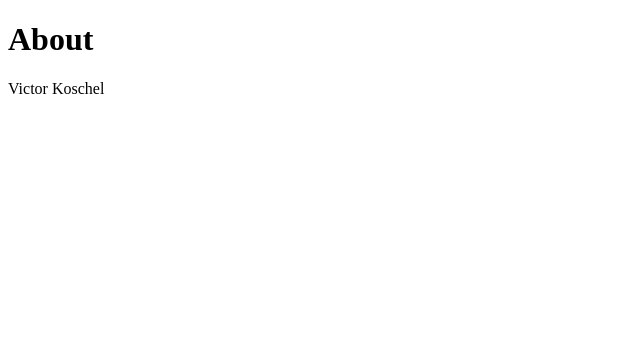
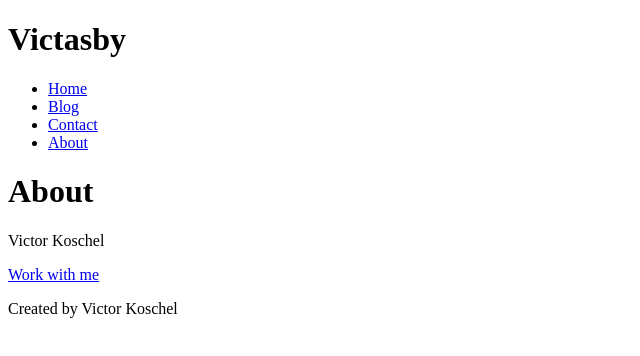
Before and after one commit to vkoschel/gatsby-bootcamp, a Gatsby site: page /about in a window 1280 px wide. Shown: the whole page, without its empty margins (0-640 px from the left). Built offline with nearby package versions, Linux system fonts and the light colour scheme; Gatsby itself is replaced by a stand-in of ours.

Commit message:
Header, footer, and links

```diff
--- a/src/pages/about.js
+++ b/src/pages/about.js
@@ -1,10 +1,16 @@
 import React from 'react'
+import { Link } from 'gatsby'
+import Footer from './components/footer'
+import Header from './components/header'
 
 const about = () => {
     return (
         <div>
+            <Header />
             <h1>About</h1>
             <p>Victor Koschel</p>
+            <p><Link to="/contact">Work with me</Link></p>
+            <Footer />
         </div>
     )
 }
--- a/src/pages/blog.js
+++ b/src/pages/blog.js
@@ -1,10 +1,14 @@
 import React from 'react'
+import Footer from './components/footer'
+import Header from "./components/header"
 
 const BlogPage = () => {
     return (
         <div>
+            <Header />
             <h1>Blog</h1>
             <p>Blog posts</p>
+            <Footer />
         </div>
     )
 }
--- /dev/null
+++ b/src/pages/components/footer.js
@@ -0,0 +1,11 @@
+import React from 'react'
+
+const Footer = () => {
+    return (
+        <footer>
+            <p>Created by Victor Koschel</p>
+        </footer>
+    )
+}
+
+export default Footer
--- /dev/null
+++ b/src/pages/components/header.js
@@ -0,0 +1,28 @@
+import React from 'react'
+import { Link } from 'gatsby'
+
+const Header = () => {
+    return (
+        <header>
+            <h1>Victasby</h1>
+            <nav>
+                <ul>
+                    <li>
+                    <Link to="/">Home</Link>
+                    </li>
+                    <li>
+                    <Link to="/blog">Blog</Link>
+                    </li>
+                    <li>
+                    <Link to="/contact">Contact</Link>
+                    </li>
+                    <li>
+                    <Link to="/about">About</Link>
+                    </li>
+                </ul>
+            </nav>
+        </header>
+    )
+}
+
+export default Header
--- a/src/pages/contact.js
+++ b/src/pages/contact.js
@@ -1,10 +1,14 @@
 import React from 'react'
+import Footer from './components/footer'
+import Header from "./components/header"
 
 const contact = () => {
     return (
         <div>
+            <Header />
             <h1>Contact Info</h1>
-            <p>Call me maybe? <a href="https://instagram.com/victorkoschel" target="_blank">@victorkoschel</a></p>
+            <p>Call me maybe? <a href="https://instagram.com/victorkoschel" target="_blank"> @victorkoschel</a></p>
+            <Footer />
         </div>
     )
 }
--- a/src/pages/index.js
+++ b/src/pages/index.js
@@ -1,12 +1,16 @@
 import React from "react"
 import { Link } from 'gatsby'
+import Footer from './components/footer'
+import Header from "./components/header"
 
 const IndexPage = () => {
   return (
     <div>
+      <Header />
       <h1>Hello!</h1>
       <h2>Victor Koschel, developer from Araras</h2>
       <p>Need a developer? <Link to="/contact">Contact me. </Link></p>
+      <Footer />
     </div>
   )
 }
```
